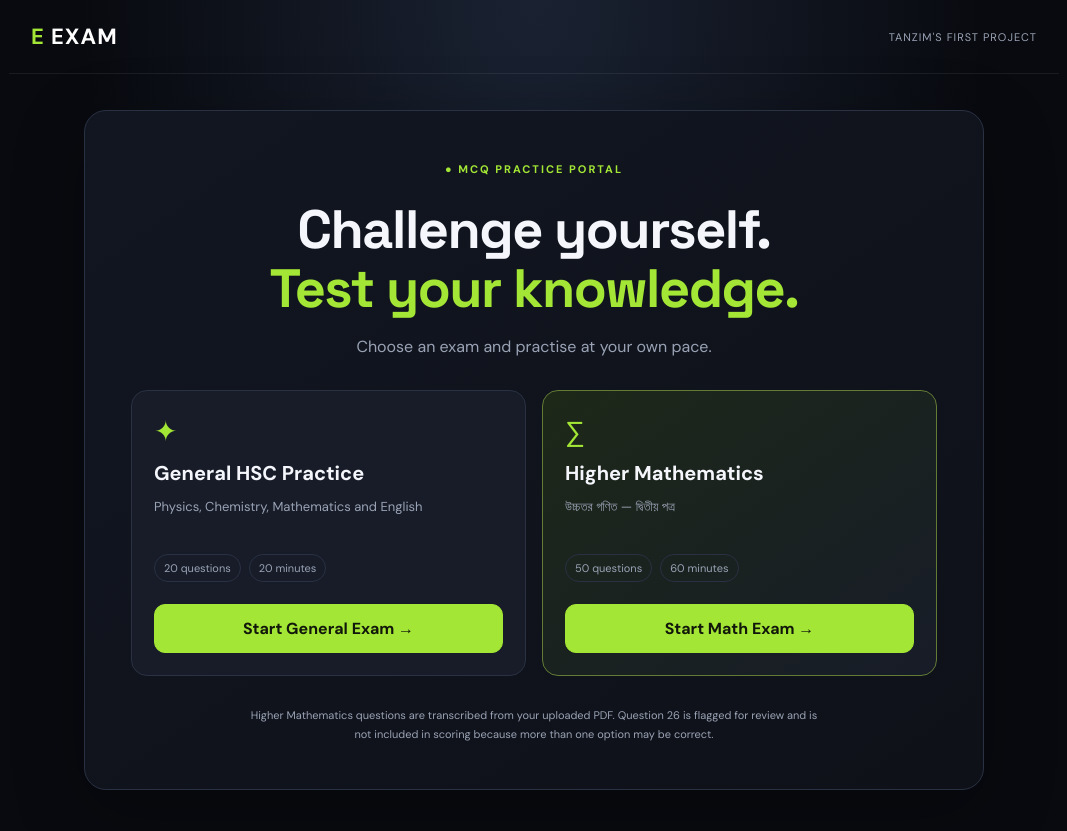
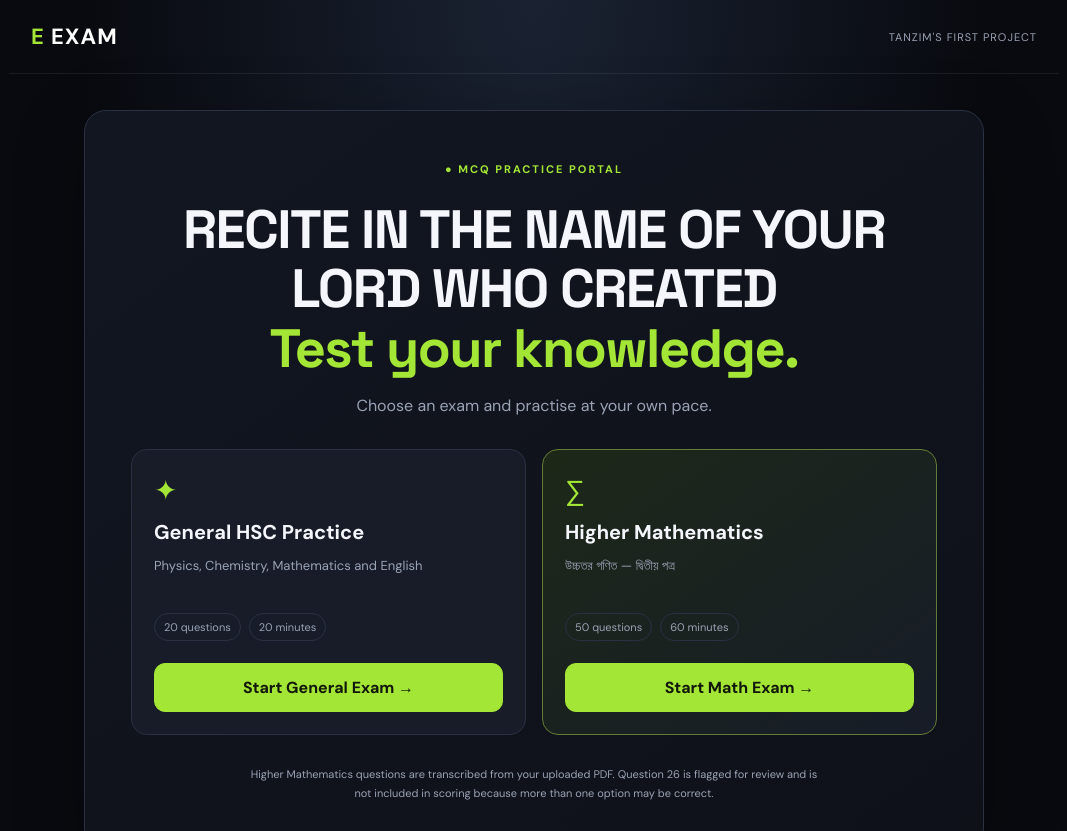
Before and after one commit to tanzim0779/mcq-learning-site, a plain HTML site: page index.html in a window 1280 px wide. Shown: the top 831 px of the page, without its empty margins (106-1173 px from the left). Drawn offline with Linux system fonts and the light colour scheme.

Commit message:
Update index.html

```diff
--- a/index.html
+++ b/index.html
@@ -1,7 +1,7 @@
 <!doctype html>
 <html lang="en"><head><meta charset="utf-8"><meta name="viewport" content="width=device-width,initial-scale=1"><meta name="theme-color" content="#080a0f"><title>EXAM | TANZIM'S FIRST PROJECT</title><link rel="stylesheet" href="style.css"></head>
 <body><header><a class="logo" href="#">E <b>EXAM</b></a><span>TANZIM'S FIRST PROJECT</span></header><main>
-<section id="home" class="panel hero"><small>● MCQ PRACTICE PORTAL</small><h1>Challenge yourself.<br><em>Test your knowledge.</em></h1><p>Choose an exam and practise at your own pace.</p>
+<section id="home" class="panel hero"><small>● MCQ PRACTICE PORTAL</small><h1>RECITE IN THE NAME OF YOUR LORD WHO CREATED<br><em>Test your knowledge.</em></h1><p>Choose an exam and practise at your own pace.</p>
 <div class="exam-choices">
 <article class="exam-card"><div class="exam-icon">✦</div><h2>General HSC Practice</h2><p>Physics, Chemistry, Mathematics and English</p><div class="exam-meta"><span>20 questions</span><span>20 minutes</span></div><button id="start-general">Start General Exam →</button></article>
 <article class="exam-card featured"><div class="exam-icon">∑</div><h2>Higher Mathematics</h2><p>উচ্চতর গণিত — দ্বিতীয় পত্র</p><div class="exam-meta"><span>50 questions</span><span>60 minutes</span></div><button id="start-math">Start Math Exam →</button></article>
```
